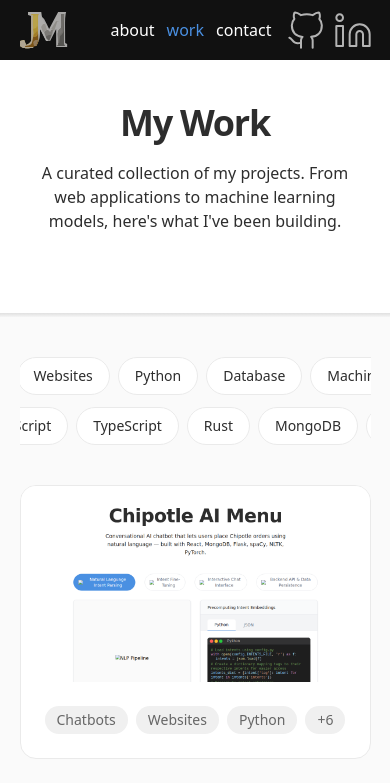
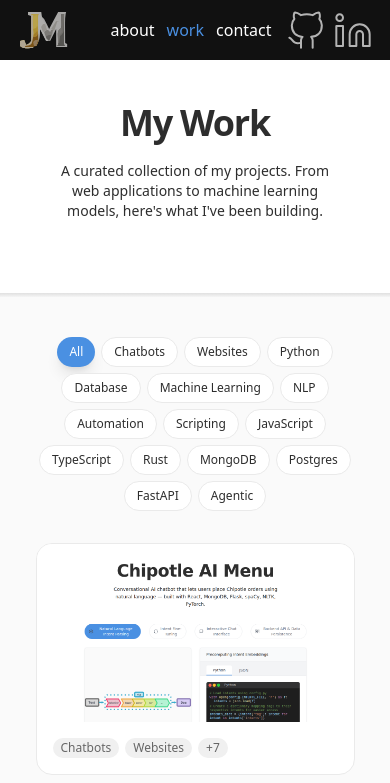
Before and after one commit to robmcdonald5/personalsite, a SvelteKit app: page /work in a window 390 px wide. Shown: the top 783 px of the page. Built offline with nearby package versions, Linux system fonts and the light colour scheme.

Commit message:
Improved mobile layouts

```diff
--- a/src/lib/Footer.svelte
+++ b/src/lib/Footer.svelte
@@ -1,18 +1,18 @@
-<footer class="w-full max-w-[1440px] h-[50px] lg:h-[71px] flex flex-col lg:flex-row items-center justify-center lg:justify-between px-[5%] lg:px-[180px] gap-2 lg:gap-0 py-2 lg:py-0">
-  <div class="flex justify-center items-center flex-row gap-2.5 p-2.5">
-    <span class="text-[#000000] font-roboto-mono font-thin">
-      <span class="text-xl">&copy;</span>
-      <span class="text-[10px]"></span>
+<footer class="w-full max-w-[1440px] h-[60px] lg:h-[71px] flex flex-row items-center justify-between px-[5%] lg:px-[180px] py-2">
+  <div class="flex justify-center items-center flex-row gap-1 lg:gap-2.5 p-1 lg:p-2.5">
+    <span class="text-[#000000] font-roboto-mono font-thin text-xs lg:text-base">
+      <span class="text-sm lg:text-xl">&copy;</span>
+      <span class="text-[8px] lg:text-[10px]"></span>
       <span>2025</span>
-      <span class="text-[10px]"></span>
+      <span class="text-[8px] lg:text-[10px]"></span>
       <span>Joshua</span>
-      <span class="text-[10px]"></span>
+      <span class="text-[8px] lg:text-[10px]"></span>
       <span>McDonald</span>
     </span>
   </div>
-  <div class="flex justify-start items-center flex-row gap-[16px] lg:gap-[48px]">
-    <a href="/about" class="text-[#000000] text-[14px] lg:text-[26px] font-inter font-light hover:text-[#4A90E2] transition-colors">about</a>
-    <a href="/work" class="text-[#000000] text-[14px] lg:text-[26px] font-inter font-light hover:text-[#4A90E2] transition-colors">work</a>
-    <a href="/contact" class="text-[#000000] text-[14px] lg:text-[26px] font-inter font-light hover:text-[#4A90E2] transition-colors">contact</a>
+  <div class="flex justify-end items-center flex-row gap-[12px] lg:gap-[48px]">
+    <a href="/about" class="text-[#000000] text-[12px] lg:text-[26px] font-inter font-light hover:text-[#4A90E2] transition-colors">about</a>
+    <a href="/work" class="text-[#000000] text-[12px] lg:text-[26px] font-inter font-light hover:text-[#4A90E2] transition-colors">work</a>
+    <a href="/contact" class="text-[#000000] text-[12px] lg:text-[26px] font-inter font-light hover:text-[#4A90E2] transition-colors">contact</a>
   </div>
 </footer>
--- a/src/lib/Hero.svelte
+++ b/src/lib/Hero.svelte
@@ -1,10 +1,10 @@
-<section class="w-full max-w-[1440px] h-[200px] lg:h-[360px] flex justify-center items-center px-[5%] lg:px-[180px] bg-[#FFFFFF]">
-  <div class="text-left">
+<section class="w-full max-w-[1440px] h-[240px] lg:h-[360px] flex justify-center items-center px-[5%] lg:px-[180px] bg-[#FFFFFF]">
+  <div class="text-center lg:text-left">
     <span class="text-[#2D2D2D]">
-      <span class="text-[28px] lg:text-[56px] font-inter font-bold tracking-[-0.02em] leading-tight">
+      <span class="text-[24px] lg:text-[56px] font-inter font-bold tracking-[-0.02em] leading-tight">
         Software engineer by trade,<br />
       </span>
-      <span class="text-[20px] lg:text-[40px] font-inter font-light tracking-[-0.02em]">
+      <span class="text-[18px] lg:text-[40px] font-inter font-light tracking-[-0.02em]">
         AI enthusiast by obsession.
       </span>
     </span>
--- a/src/routes/about/+page.svelte
+++ b/src/routes/about/+page.svelte
@@ -16,17 +16,17 @@
     <!-- About Hero Section -->
     <div class="w-full bg-[#FFFFFF] flex justify-center">
       <section class="w-full max-w-[1440px] px-[5%] lg:px-[180px]">
-        <div class="grid grid-cols-1 lg:grid-cols-2 gap-[40px] lg:gap-[90px] pt-[20px] lg:pt-[40px]">
+        <div class="grid grid-cols-1 lg:grid-cols-2 gap-[20px] lg:gap-[90px] pt-[20px] lg:pt-[40px]">
           <!-- About Text Content - Left Side -->
-          <div class="flex flex-col gap-[20px] max-w-[500px] lg:self-start lg:mt-[40px] pb-[40px] lg:pb-0">
-            <h1 class="text-[#2D2D2D] text-[36px] lg:text-[64px] font-inter font-bold tracking-[-1.28px]">
+          <div class="flex flex-col gap-[16px] max-w-[500px] lg:self-start lg:mt-[40px] pb-[20px] lg:pb-0 px-4 lg:px-0">
+            <h1 class="text-[#2D2D2D] text-[32px] lg:text-[64px] font-inter font-bold tracking-[-1.28px] text-center lg:text-left">
               about
             </h1>
-            <p class="text-[#4B4B4B] font-inter font-light text-lg">
+            <p class="text-[#4B4B4B] font-inter font-light text-base lg:text-lg text-center lg:text-left">
               I'm a software engineer and AI<br />
               enthusiast based in Texas.
             </p>
-            <p class="text-[#000000] text-base font-inter font-extralight max-w-[280px]">
+            <p class="text-[#000000] text-sm lg:text-base font-inter font-extralight max-w-full lg:max-w-[280px] text-center lg:text-left">
               I've been working with and building software systems for most of my
               life. Currently I am focused on making AI applications — blending
               creativity, efficiency, and elegance.
@@ -34,7 +34,7 @@
           </div>
 
           <!-- Profile Image - Right Side, extends to bottom -->
-          <div class="w-[200px] lg:w-[285px] h-[320px] lg:h-[456px] bg-contain bg-bottom bg-no-repeat justify-self-center lg:justify-self-end lg:self-end" style="background-image: url(/hero__headshot.png)"></div>
+          <div class="w-[150px] lg:w-[285px] h-[240px] lg:h-[456px] bg-contain bg-center lg:bg-bottom bg-no-repeat justify-self-center lg:justify-self-end lg:self-end mx-auto lg:mx-0" style="background-image: url(/hero__headshot.png)"></div>
         </div>
       </section>
     </div>
@@ -44,7 +44,7 @@
     <!-- Content Section -->
     <div class="w-full bg-[#FAFAFA] flex justify-center items-center flex-grow py-[40px] lg:py-[80px]">
       <section class="w-full max-w-[1440px] px-[5%] lg:px-[180px]">
-        <div class="grid grid-cols-1 lg:grid-cols-3 gap-x-[20px] lg:gap-x-[27px] gap-y-[40px] lg:gap-y-[76px]">
+        <div class="grid grid-cols-1 lg:grid-cols-3 gap-x-[16px] lg:gap-x-[27px] gap-y-[32px] lg:gap-y-[76px] px-4 lg:px-0">
           <!-- Experience Column -->
           <div class="flex flex-col gap-6">
             <h2 class="text-[#4B4B4B] text-[20px] lg:text-[28px] font-inter font-bold tracking-[-0.56px]">
--- a/src/routes/work/+page.svelte
+++ b/src/routes/work/+page.svelte
@@ -94,11 +94,11 @@
 		<!-- Hero Section -->
 		<div class="w-full bg-[#FFFFFF] flex justify-center py-[40px] lg:py-[80px]">
 			<section class="w-full max-w-[1440px] px-[5%] lg:px-[180px]">
-				<div class="flex flex-col items-center gap-4 mb-[40px] lg:mb-[60px]">
+				<div class="flex flex-col items-center gap-4 mb-[32px] lg:mb-[60px] px-4 lg:px-0">
 					<h1 class="text-[#2D2D2D] text-[36px] lg:text-[64px] font-inter font-bold tracking-[-1.28px] text-center leading-tight">
 						My Work
 					</h1>
-					<p class="text-[#2D2D2D] text-base lg:text-lg font-inter text-center max-w-[600px] px-4">
+					<p class="text-[#2D2D2D] text-sm lg:text-lg font-inter text-center max-w-[600px] px-4">
 						A curated collection of my projects. From web applications to machine learning models, here's what I've been building.
 					</p>
 				</div>
@@ -111,13 +111,11 @@
 		<div class="w-full bg-[#FAFAFA] flex justify-center flex-grow py-[40px] lg:py-[80px]">
 			<section class="w-full max-w-[1440px] px-[5%] lg:px-[180px]">
 				<!-- Filter Navigation -->
-				<div class="flex justify-center mb-[40px] lg:mb-[60px]">
-					<div class="flex flex-col gap-3 max-w-full">
-						{#each allCategories as categoryRow}
-							<div class="flex justify-center gap-2 overflow-x-auto scrollbar-hide">
-								{#each categoryRow as category}
+				<div class="flex justify-center mb-[32px] lg:mb-[60px] px-4 lg:px-0">
+					<div class="flex flex-wrap justify-center gap-1.5 lg:gap-2 max-w-full">
+						{#each allCategories.flat() as category}
 							<button
-										class="px-4 py-2 rounded-full font-inter font-medium text-sm whitespace-nowrap transition-all duration-200 {activeCategory === category
+								class="px-3 lg:px-4 py-1.5 lg:py-2 rounded-full font-inter font-medium text-xs lg:text-sm whitespace-nowrap transition-all duration-200 {activeCategory === category
 									? 'bg-[#4A90E2] text-[#FFFFFF] shadow-lg'
 									: 'bg-[#FFFFFF] text-[#2D2D2D] border border-[#EAEAEA] hover:bg-[#F0F0F0] hover:border-[#4A90E2]'}"
 								onclick={() => selectCategory(category)}
@@ -126,12 +124,10 @@
 							</button>
 						{/each}
 					</div>
-						{/each}
-					</div>
 				</div>
 
 				<!-- Projects Grid -->
-				<div class="grid grid-cols-1 lg:grid-cols-2 xl:grid-cols-3 gap-6 lg:gap-8 mb-[40px] lg:mb-[60px]">
+				<div class="grid grid-cols-1 lg:grid-cols-2 xl:grid-cols-3 gap-4 lg:gap-8 mb-[32px] lg:mb-[60px] px-4 lg:px-0">
 					{#each filteredProjects as project, i (project.id)}
 						<div in:fly={{ y: 20, duration: 400, delay: i * 50 }} out:fly={{ y: -10, duration: 200 }}>
 							<a
@@ -149,16 +145,16 @@
 										{project.imageQuery}
 									</div>
 								</div>
-								<div class="p-6">
-									<div class="flex flex-wrap gap-2">
-										{#each project.categories.slice(0, 3) as cat}
-											<span class="px-3 py-1 bg-[#F0F0F0] text-[#666666] text-sm font-inter rounded-full">
+								<div class="p-4 lg:p-6">
+									<div class="flex flex-wrap gap-1.5 lg:gap-2">
+										{#each project.categories.slice(0, 2) as cat}
+											<span class="px-2 lg:px-3 py-0.5 lg:py-1 bg-[#F0F0F0] text-[#666666] text-xs lg:text-sm font-inter rounded-full">
 												{cat}
 											</span>
 										{/each}
-										{#if project.categories.length > 3}
-											<span class="px-3 py-1 bg-[#F0F0F0] text-[#666666] text-sm font-inter rounded-full">
-												+{project.categories.length - 3}
+										{#if project.categories.length > 2}
+											<span class="px-2 lg:px-3 py-0.5 lg:py-1 bg-[#F0F0F0] text-[#666666] text-xs lg:text-sm font-inter rounded-full">
+												+{project.categories.length - 2}
 											</span>
 										{/if}
 									</div>
```
Also changed, not shown: src/routes/contact/+page.svelte (+8 -19 lines), static/project-previews/ai-menu-chatbot.png. Lines whose indentation alone changed are shown as unchanged.
